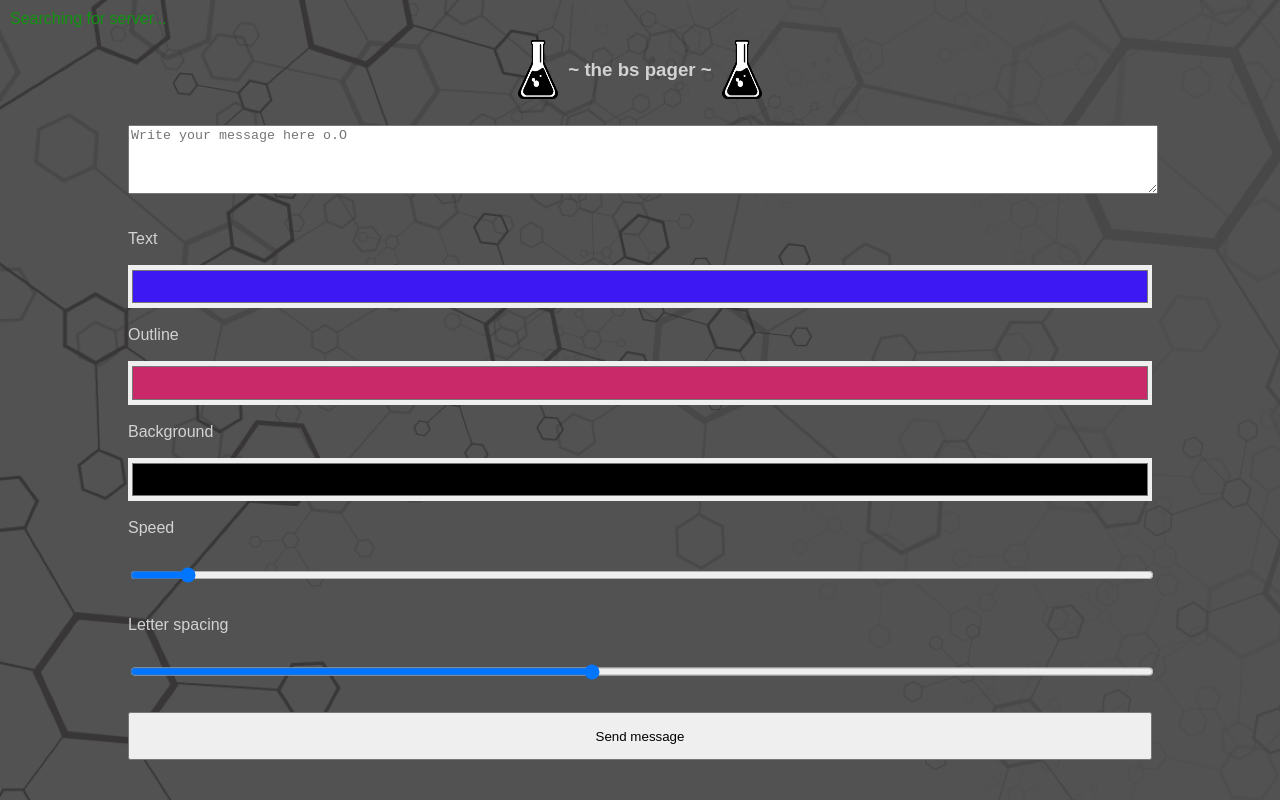
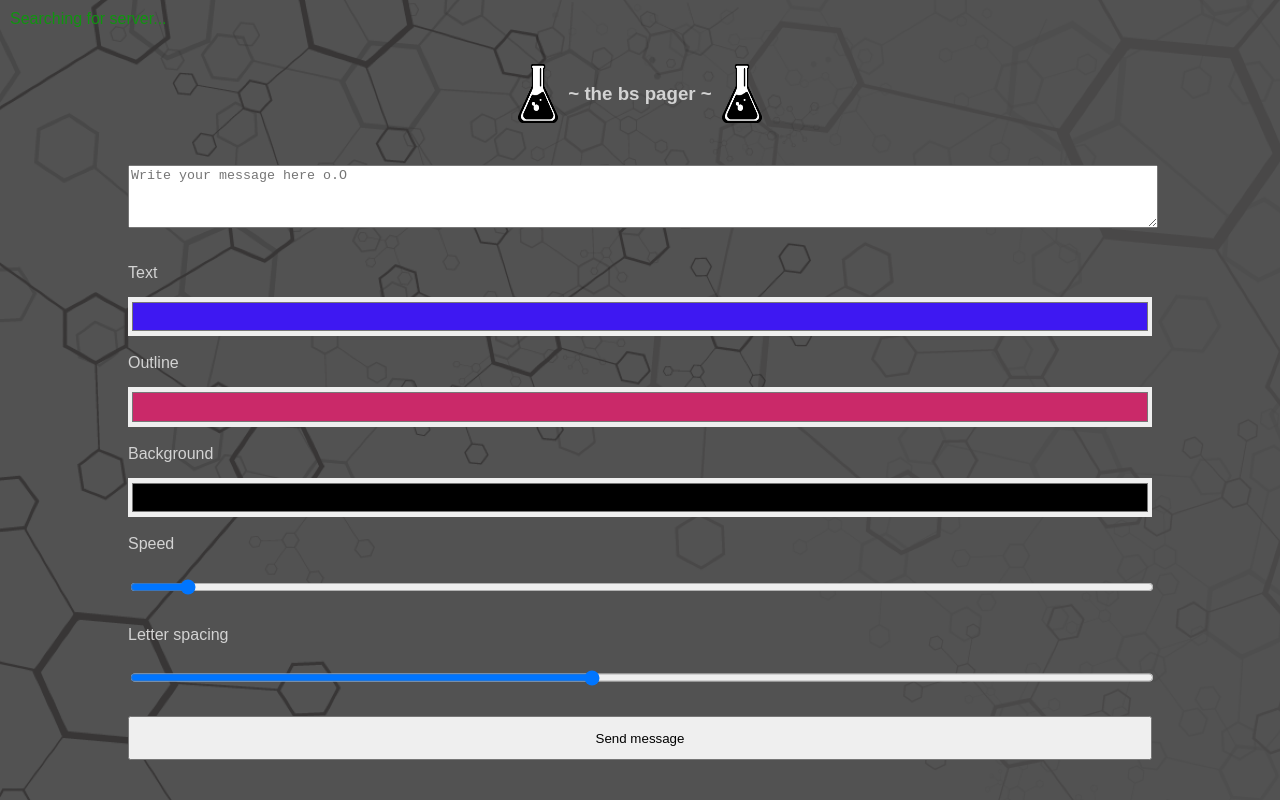
Before and after one commit to jpmc3630/blazing-marquee, a React (Create React App) app in the folder client/: page / in a window 1280 px wide. Built offline with nearby package versions, Linux system fonts and the light colour scheme.

Commit message:
more css

```diff
--- a/client/src/App.css
+++ b/client/src/App.css
@@ -36,15 +36,9 @@
   width: 100%;
 }
 
-/* .heading-wrapper {
-
-  width: 100;
-  display: flex;
-  justify-content: center;
-  align-items: center;
-} */
 
 .heading-div {
+  margin-top:1.5rem;
   display:flex;
   flex-direction:row;
   flex: 2;
@@ -92,8 +86,9 @@
 
 
 .text-input {
-  margin-top: 0.5rem;
-  height: 5rem;
+  margin-top:1.5rem;
+
+  height: 6rem;
   flex: 3;
   width: 100%;
   align-items: 'center';
```
